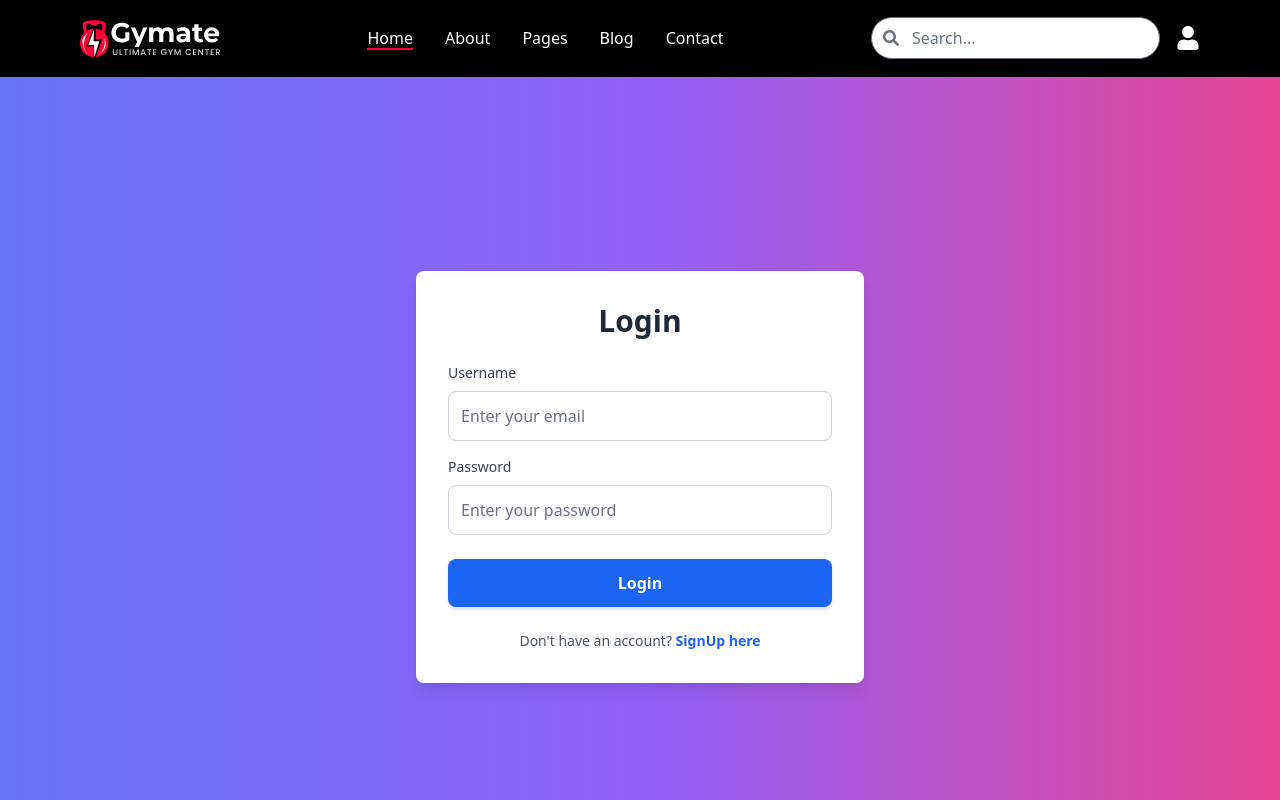
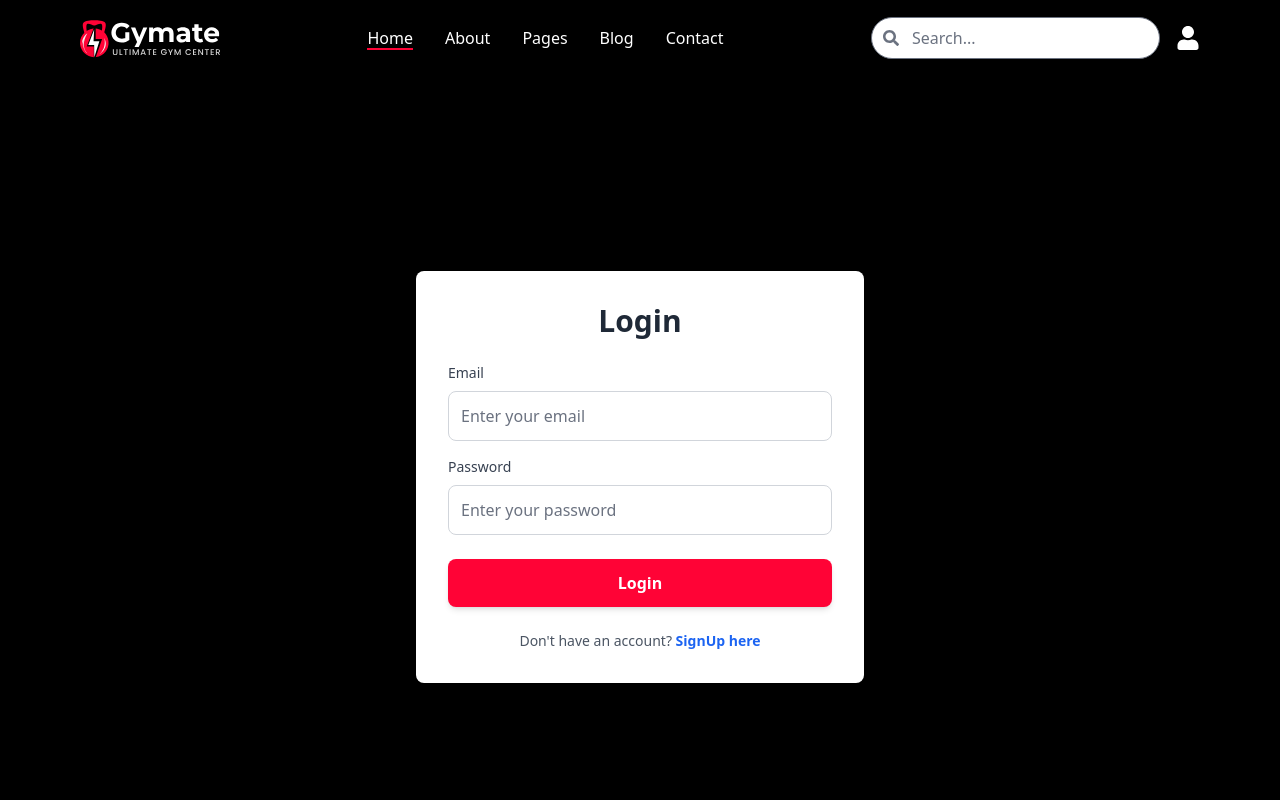
Before and after one commit to Mogehs/gym_site, a React (Vite) app in the folder client/: page /sign-in in a window 1280 px wide. Shown: the top 800 px of the page. Built offline with nearby package versions, Linux system fonts and the light colour scheme.

Commit message:
completing signup & signin pages

```diff
--- a/client/src/components/trainers/Hero.jsx
+++ b/client/src/components/trainers/Hero.jsx
@@ -11,7 +11,7 @@ const Hero = () => {
         <h1 className="text-[28px] sm:text-[36px] md:text-[42px] lg:text-[48px] font-bold text-center md:text-left">
           Trainers
         </h1>
-        <div className="heroPic w-full md:max-w-[50%] lg:max-w-[20%] flex justify-center gap-1 mt-2">
+        <div className="heroPic w-full md:max-w-[50%] lg:max-w-[25%] flex justify-center gap-1 mt-2">
           <a href="#" className="home">
             <span className="hover:text-[#ff0336]">Gymate</span>
           </a>
--- a/client/src/pages/SignIn.jsx
+++ b/client/src/pages/SignIn.jsx
@@ -13,7 +13,7 @@ function SignIn() {
 
   return (
     <>
-      <div className="min-h-screen flex items-center justify-center bg-gradient-to-r from-indigo-500 via-purple-500 to-pink-500 p-6">
+      <div className="min-h-screen flex items-center justify-center bg-[#000000] p-6">
         <div className="bg-white rounded-lg shadow-lg p-8 max-w-md w-full">
           <h2 className="text-3xl font-bold text-center text-gray-800 mb-6">
             Login
@@ -26,10 +26,10 @@ function SignIn() {
                 htmlFor="username"
                 className="block text-sm font-medium text-gray-700 mb-2"
               >
-                Username
+                Email
               </label>
               <input
-                type="text"
+                type="email"
                 id="username"
                 className="w-full p-3 border border-gray-300 rounded-lg focus:outline-none focus:ring-2 focus:ring-indigo-500"
                 placeholder="Enter your email"
@@ -62,7 +62,7 @@ function SignIn() {
             <div className="flex justify-center mb-6">
               <button
                 type="submit"
-                className="w-full py-3 px-6 bg-blue-600 text-white font-semibold rounded-lg shadow-md hover:bg-blue-700 focus:outline-none focus:ring-2 focus:ring-blue-500 transition duration-300 ease-in-out"
+                className="w-full py-3 px-6 bg-[#ff0336] text-white font-semibold rounded-lg shadow-md hover:bg-[#ff5a73] focus:outline-none focus:ring-2 focus:ring-blue-500 transition duration-300 ease-in-out"
               >
                 Login
               </button>
--- a/client/src/pages/SignUp.jsx
+++ b/client/src/pages/SignUp.jsx
@@ -14,7 +14,7 @@ function SignUp() {
   };
 
   return (
-    <div className="min-h-screen flex items-center justify-center bg-gradient-to-r from-indigo-500 via-purple-500 to-pink-500 p-6">
+    <div className="min-h-screen flex items-center justify-center bg-[#000000] p-6">
       <div className="bg-white rounded-lg shadow-lg p-8 max-w-md w-full">
         <h2 className="text-3xl font-bold text-center text-gray-800 mb-6">
           SignUp
@@ -82,7 +82,7 @@ function SignUp() {
           <div className="flex justify-center mb-6">
             <button
               type="submit"
-              className="w-full py-3 px-6 bg-blue-600 text-white font-semibold rounded-lg shadow-md hover:bg-blue-700 focus:outline-none focus:ring-2 focus:ring-blue-500 transition duration-300 ease-in-out"
+              className="w-full py-3 px-6 bg-[#ff0336] text-white font-semibold rounded-lg shadow-md hover:bg-[#ff5a73] focus:outline-none focus:ring-2 focus:ring-blue-500 transition duration-300 ease-in-out"
             >
               SignUp
             </button>
```
